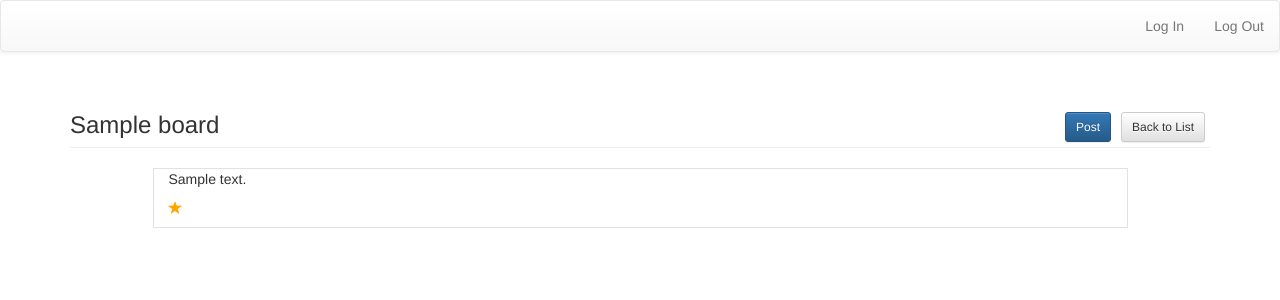
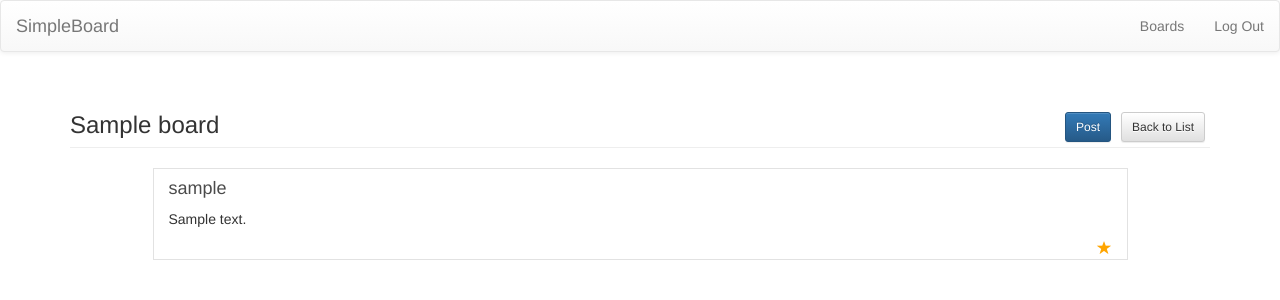
Before and after one commit to Takamichi-tsutsumi/django-proj, a Django app: page /simpleboard/board/1/ in a window 1280 px wide. Shown: the top 300 px of the page. Run offline with Django 3.2, Linux system fonts and the light colour scheme; a user stored in the database is signed in; tables that the repository leaves empty hold one stand-in row (values such as "Sample post"); some libraries are stand-ins or nearby versions.

Commit message:
update layout

```diff
--- a/myboard/settings.py
+++ b/myboard/settings.py
@@ -113,3 +113,8 @@ STATICFILES_DIRS = (
 LOGIN_URL = '/simpleboard/login/'
 
 LOGIN_REDIRECT_URL = '/simpleboard/'
+
+TEMPLATE_CONTEXT_PROCESSORS = {
+    'django.contrib.auth.context_processors.auth',
+    'django.core.context_processors.request',
+}
--- a/simpleboard/templates/sb_base.html
+++ b/simpleboard/templates/sb_base.html
@@ -1,4 +1,5 @@
 {% load staticfiles %}
+
 <!doctype html>
 <html lang="en">
 <head>
@@ -15,9 +16,16 @@
 <body>
 <nav class="navbar navbar-default">
     <div class="container-fluid">
+    <div class="navbar-header">
+         <a class="navbar-brand" href="{% url 'simpleboard:top' %}">SimpleBoard</a>
+    </div>
         <ul class="nav navbar-nav navbar-right">
-            <li><a href="/simpleboard/login">Log In</a></li>
-            <li><a href="/simpleboard/logout">Log Out</a></li>
+            {% if request.user.is_authenticated %}
+                <li><a href="{% url 'simpleboard:board_list' %}">Boards</a></li>
+                <li><a href="/simpleboard/logout">Log Out</a></li>
+            {% else %}
+                <li><a href="/simpleboard/login">Log In</a></li>
+            {% endif %}
         </ul>
     </div>
 </nav>
--- a/simpleboard/templates/simpleboard/board_show.html
+++ b/simpleboard/templates/simpleboard/board_show.html
@@ -19,6 +19,13 @@
         .faved i {
             color: orange !important;
         }
+        .button-area {
+            float: right;
+        }
+        .post-header {
+            font-size: 18px;
+            color: #4b4b4b;
+        }
     </style>
 {% endblock extrahead %}
 
@@ -38,6 +45,7 @@
                 id="post_area_{{ post.id }}"
                 class="board-post col-md-10 col-sm-10 col-sm-offset-1 col-xs-10 col-xs-offset-1"
                 style="border: solid 1px #e2e2e2">
+        <h4 class="post-header">{{ post.user }}</h4>
             <p class="post-body">
                 {{ post.comment }}
             </p>
--- a/simpleboard/templates/simpleboard/user_new.html
+++ b/simpleboard/templates/simpleboard/user_new.html
@@ -10,7 +10,7 @@
         <form action="{% url 'simpleboard:user_new' %}" method="post">
             {% csrf_token %}
             {{ form|bootstrap }}
-            <button type="submit" class="btn btn-primary">登録</button>
+            <button type="submit" class="btn btn-primary">Create</button>
         </form>
     </div>
 {% endblock content %}
```
Lines whose indentation alone changed are shown as unchanged.
